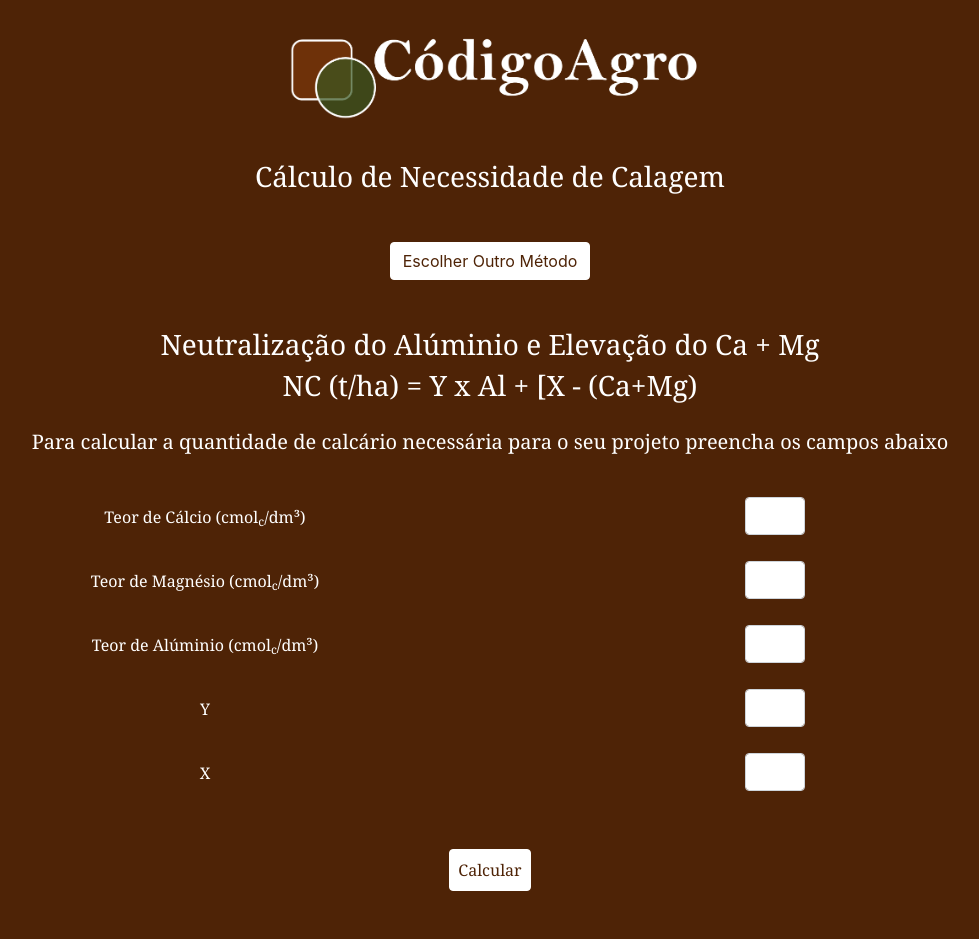
After one commit to codigo-agro/calagemWeb, a Flask app: page /page02 in a window 1280 px wide. The commit adds this page. Shown: the whole page, without its empty margins (150-1129 px from the left). Run offline with Flask 2, Linux system fonts and the light colour scheme; some libraries are stand-ins or nearby versions.

Commit message:
Primeiro envio de arquivos

```diff
--- a/app.py
+++ b/app.py
@@ -4,9 +4,17 @@ from functions import *
 app = Flask(__name__)
 app.config['SEND_FILE_MAX_AGE_DEFAULT'] = 0
 
-@app.route('/')
-def index():
+@app.route('/home')
+def home():
     return render_template('home.html')
+
+@app.route('/page01')
+def page01():
+    return render_template('page01.html')
+
+@app.route('/page02')
+def page02():
+    return render_template('page02.html')
 
 @app.route('/send.data', methods = ['POST'])
 def send_data():
@@ -17,13 +25,12 @@ def send_data():
     sodio = request.form['sodio']
     hidrogeniomaisaluminio = request.form['hidrogenio-mais-aluminio']
     saturacaoporbases = request.form['saturacao-por-bases']
-    camada = request.form['camada-de-solo']
 
     # OUTPUT
     if calcio == '' or magnesio == '' or potassio == '' or sodio == '' or hidrogeniomaisaluminio == '' \
-            or saturacaoporbases == '' or camada == '':
-        prognostico_de_calagem = str("Você deixou campos vazios no formulário. Tente novamente sempre digitando um número")
-        return render_template('home.html', prognostico_de_calagem=prognostico_de_calagem)
+            or saturacaoporbases == '':
+        resultado_sb = str("Você deixou campos vazios no formulário. Tente novamente sempre digitando um número")
+        return render_template('page01.html', resultado_sb=resultado_sb)
 
     else:
         calcio = calcio.replace(',', '.')
@@ -32,7 +39,6 @@ def send_data():
         sodio = sodio.replace(',', '.')
         hidrogeniomaisaluminio = hidrogeniomaisaluminio.replace(',', '.')
         saturacaoporbases = saturacaoporbases.replace(',', '.')
-        camada = camada.replace(',', '.')
 
         calcio = float(calcio)
         magnesio = float(magnesio)
@@ -40,21 +46,65 @@ def send_data():
         sodio = float(sodio)
         hidrogeniomaisaluminio = float(hidrogeniomaisaluminio)
         saturacaoporbases = float(saturacaoporbases)
-        camada = float(camada)
 
-        necessidade_de_calagem = str(calcula_necessidade_de_calagem(calcio, magnesio, potassio, sodio,
+        necessidade_de_calagem = str(calcula_sb(calcio, magnesio, potassio, sodio,
                                                                     hidrogeniomaisaluminio,
-                                                                    saturacaoporbases,
-                                                                    camada))
+                                                                    saturacaoporbases,))
 
         quantidade_de_calagem = necessidade_de_calagem.replace('.', ',')
 
-        prognostico_de_calagem = str(
-            'Considerando uma aplicação em área total, recomenda-se para uma profundidade de ' +
-            str(round(camada, 0)) + ' cm, aplicar um valor equivalente à ' +
-            quantidade_de_calagem + ' t/ha')
+        resultado_sb = str(
+            'Considerando uma aplicação em área total, a necessidade de calagem é igual à ' + quantidade_de_calagem + ' '
+            't/ha.')
 
-        return render_template('home.html', prognostico_de_calagem=prognostico_de_calagem)
+        complemento = str('O cálculo final da quantidade de calcário ainda deve levar em conta o '
+            'tipo de aplicação - que pode ser em sulco, na projeção da copa da planta, área total ou cova - '
+            ' a profundidade de aplicação e o PRNT do calcário que será utilizado.')
+
+        return render_template('page01.html', resultado_sb=resultado_sb, complemento=complemento)
+
+@app.route('/page.al', methods = ['POST'])
+def page_al():
+    #INPUT
+    calcio = request.form['calcio']
+    magnesio = request.form['magnesio']
+    aluminio = request.form['aluminio']
+    ipsilon = request.form['ipsilon']
+    chis = request.form['chis']
+
+    # OUTPUT
+    if calcio == '' or magnesio == '' or aluminio == '' or ipsilon == '' or chis == '':
+        resultado_al = str("Você deixou campos vazios no formulário. Tente novamente sempre digitando um número")
+        return render_template('page02.html', resultado_al=resultado_al)
+
+    else:
+        calcio = calcio.replace(',', '.')
+        magnesio = magnesio.replace(',', '.')
+        aluminio = aluminio.replace(',', '.')
+        ipsilon = ipsilon.replace(',', '.')
+        chis = chis.replace(',', '.')
+
+        calcio = float(calcio)
+        magnesio = float(magnesio)
+        aluminio = float(aluminio)
+        ipsilon = float(ipsilon)
+        chis = float(chis)
+
+        necessidade_de_calagem = str(calcula_al(calcio, magnesio, aluminio, ipsilon,
+                                                                    chis))
+
+        quantidade_de_calagem = necessidade_de_calagem.replace('.', ',')
+
+        resultado_al = str(
+            'Considerando uma aplicação em área total, a necessidade de calagem é igual à ' + quantidade_de_calagem + ' '
+            't/ha.')
+
+        complemento = str('O cálculo final da quantidade de calcário ainda deve levar em conta o '
+                   'tipo de aplicação - que pode ser em sulco, na projeção da copa da planta, área total ou cova - '
+                   ' a profundidade de aplicação e o PRNT do calcário que será utilizado.')
+
+        return render_template('page02.html', resultado_al=resultado_al, complemento=complemento)
+
 
 if (__name__ == '__main__'):
     app.run(debug=True)
--- a/static/css/style.css
+++ b/static/css/style.css
@@ -6,6 +6,29 @@ img {
     margin-right: auto;
 }
 
+a {
+    display: block;
+    margin-left: auto;
+    margin-right: auto;
+}
+
+a[role="button"]{
+    background: white;
+    border-color: white;
+    color: #4e2306;
+}
+
+a:hover[role="button"]{
+    background: #4e2306;
+    border-color: white;
+    color: white;
+}
+
+a:after[role="button"]{
+    background: #4e2306;
+    border-color: white;
+    color: white;
+}
 
 head {
     background-color: #4e2306;
@@ -19,12 +42,6 @@ label {
   color: white;
   padding: 8px;
   font-family: cambria;
-}
-
-h1 {
-  font-family: cambria;
-  color: white;
-  padding: 8px;
 }
 
 p.lead {
@@ -53,16 +70,17 @@ input:hover[type="submit"]{
     border-color: white;
 }
 
-h2 {
+h3 {
     font-family: cambria;
     color: white;
 }
 
-h3 {
+h2 {
     font-family: cambria;
     color: black;
 }
 
 h1 {
-    color: #4e2306
+    color: #4e2306;
+    font-family: cambria;
 }
--- /dev/null
+++ b/templates/page02.html
@@ -0,0 +1,173 @@
+<!doctype html>
+<html lang="en">
+  <head>
+    <!-- Required meta tags -->
+    <meta charset="utf-8">
+    <meta name="viewport" content="width=device-width, initial-scale=1, shrink-to-fit=no">
+
+    <!-- Bootstrap CSS -->
+    <link rel="stylesheet" href="https://stackpath.bootstrapcdn.com/bootstrap/4.5.0/css/bootstrap.min.css" integrity="sha384-9aIt2nRpC12Uk9gS9baDl411NQApFmC26EwAOH8WgZl5MYYxFfc+NcPb1dKGj7Sk" crossorigin="anonymous">
+
+      <!-- CSS Customizado -->
+    <link rel="stylesheet" href="/static/css/style.css">
+
+    <title>SIRC Web</title>
+  </head>
+  <body>
+
+    <nav class="navbar navbar-expand-lg navbar-light" style="background-color: #4e2306;">
+
+        <div class="container" align="center">
+          <div class="col" >
+            <div class="row" >
+              <a class="nav-brand" href="/home" ><img id="logo-codigoagro" class="center" src="/static/images/logo_footer.png" ></a>
+            </div>
+
+          </div>
+
+
+        </div>
+
+    </nav>
+
+    <div class="row mt-3"></div>
+
+    <div class ="jumbotrom text-center apresentacao" >
+      <div class="container">
+
+        <h3>Cálculo de Necessidade de Calagem</h3>
+
+        <div class="row mt-5"></div>
+
+        <a href="/home" class="btn btn-info" role="button">Escolher Outro Método</a>
+
+        <div class="row mt-5"></div>
+
+        <h3>Neutralização do Alúminio e Elevação do Ca + Mg</h3>
+        <h3>NC (t/ha) = Y x Al + [X - (Ca+Mg) </h3>
+
+        <div class="row mt-3"></div>
+
+        <p class="lead">Para calcular a quantidade de calcário necessária para o seu projeto preencha os campos abaixo</p>
+      </div>
+    </div>
+
+
+
+  <div>
+
+    <div class="container" align="center">
+      <form action="{{ url_for('page_al') }}" id = "entrada-dados-al" method="POST">
+
+        <div class="row mt-3"></div>
+        <div class="row mt-3"></div>
+
+        <div class="row" >
+          <div class="col" >
+            <div class="col-md-7">
+              <label>Teor de Cálcio (cmol<sub>c</sub>/dm³)</label>
+            </div>
+          </div>
+
+          <div class="col">
+            <div class="col-md-2">
+              <input type="text" class="form-control" name="calcio">
+            </div>
+          </div>
+        </div>
+
+        <div class="row mt-3"></div>
+
+        <div class="row">
+          <div class="col">
+            <div class="col-md-7">
+              <label>Teor de Magnésio (cmol<sub>c</sub>/dm³)</label>
+            </div>
+          </div>
+
+          <div class="col">
+            <div class="col-md-2">
+              <input type="text" class="form-control" name="magnesio">
+            </div>
+          </div>
+        </div>
+
+        <div class="row mt-3"></div>
+
+        <div class="row">
+          <div class="col">
+            <div class="col-md-7">
+              <label>Teor de Alúminio (cmol<sub>c</sub>/dm³)</label>
+            </div>
+          </div>
+
+          <div class="col">
+            <div class="col-md-2">
+              <input type="text" class="form-control" name="aluminio">
+            </div>
+          </div>
+        </div>
+
+        <div class="row mt-3"></div>
+
+        <div class="row">
+          <div class="col">
+            <div class="col-md-7">
+              <label>Y</label>
+            </div>
+          </div>
+
+          <div class="col">
+            <div class="col-md-2">
+              <input type="text" class="form-control" name="ipsilon">
+            </div>
+          </div>
+        </div>
+
+        <div class="row mt-3"></div>
+
+        <div class="row">
+          <div class="col">
+            <div class="col-md-7">
+              <label>X</label>
+            </div>
+          </div>
+
+          <div class="col">
+            <div class="col-md-2">
+              <input type="text" class="form-control" name="chis">
+            </div>
+          </div>
+        </div>
+
+        <div class="row mt-5"></div>
+
+        <input type="submit" class="btn btn-primary" value="Calcular">
+
+        <div class="row mt-5"></div>
+
+
+      </form>
+
+      {% if resultado_al != null %}
+      <div class="jumbotron text-center resultado">
+        <div class="container">
+          <h2> Resultado da Necessidade de Calagem </h2>
+          <h1>{{ resultado_al }}</h1>
+          <h1>{{ complemento }}</h1>
+        </div>
+      </div>
+      {% endif %}
+
+
+    </div>
+
+  </div>
+
+    <!-- Optional JavaScript -->
+    <!-- jQuery first, then Popper.js, then Bootstrap JS -->
+    <script src="https://code.jquery.com/jquery-3.5.1.slim.min.js" integrity="sha384-DfXdz2htPH0lsSSs5nCTpuj/zy4C+OGpamoFVy38MVBnE+IbbVYUew+OrCXaRkfj" crossorigin="anonymous"></script>
+    <script src="https://cdn.jsdelivr.net/npm/popper.js@1.16.0/dist/umd/popper.min.js" integrity="sha384-Q6E9RHvbIyZFJoft+2mJbHaEWldlvI9IOYy5n3zV9zzTtmI3UksdQRVvoxMfooAo" crossorigin="anonymous"></script>
+    <script src="https://stackpath.bootstrapcdn.com/bootstrap/4.5.0/js/bootstrap.min.js" integrity="sha384-OgVRvuATP1z7JjHLkuOU7Xw704+h835Lr+6QL9UvYjZE3Ipu6Tp75j7Bh/kR0JKI" crossorigin="anonymous"></script>
+  </body>
+</html>
```
Also changed, not shown: functions.py (+15 -2 lines), templates/home.html (+17 -145 lines), templates/page01.html (added, +189 -0 lines), README.md (deleted), 1 other file.
